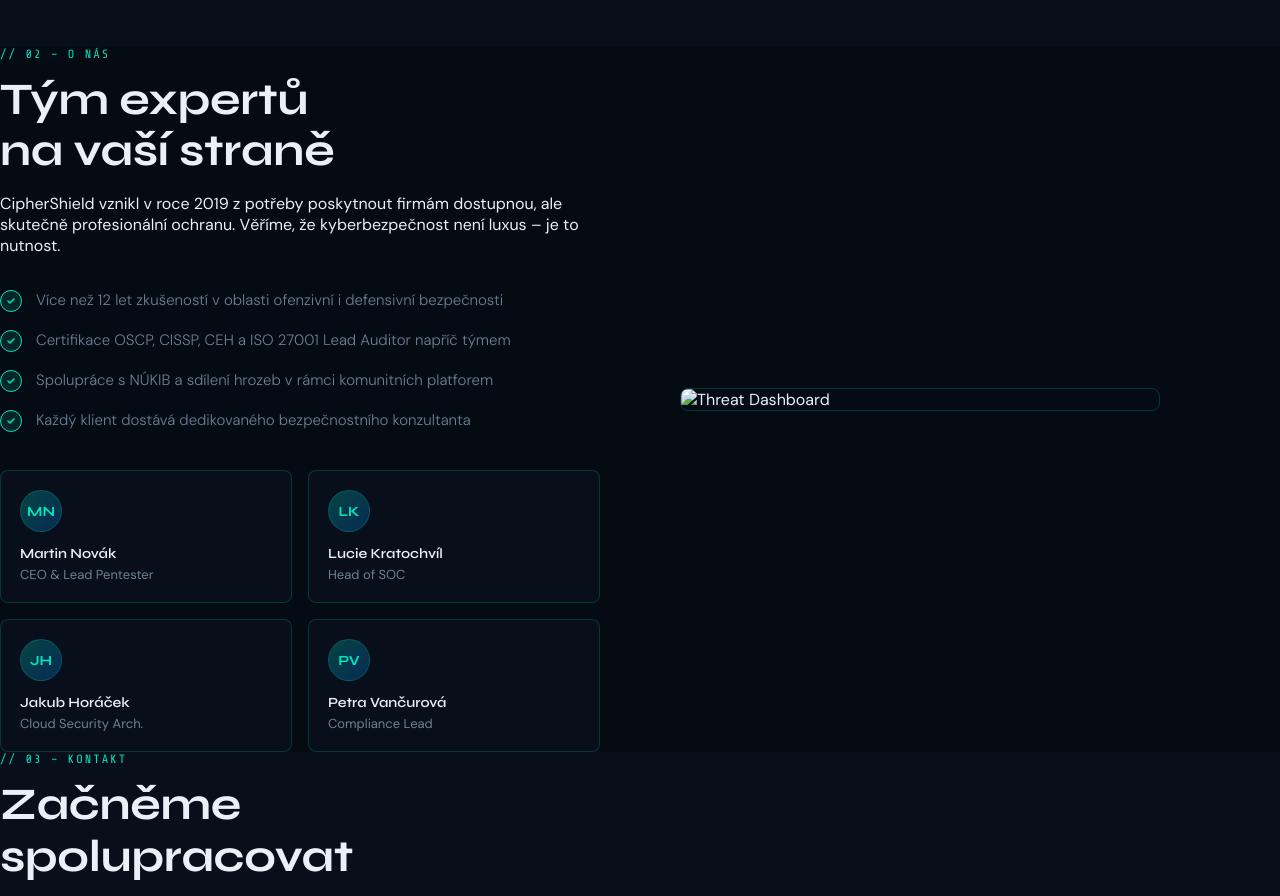
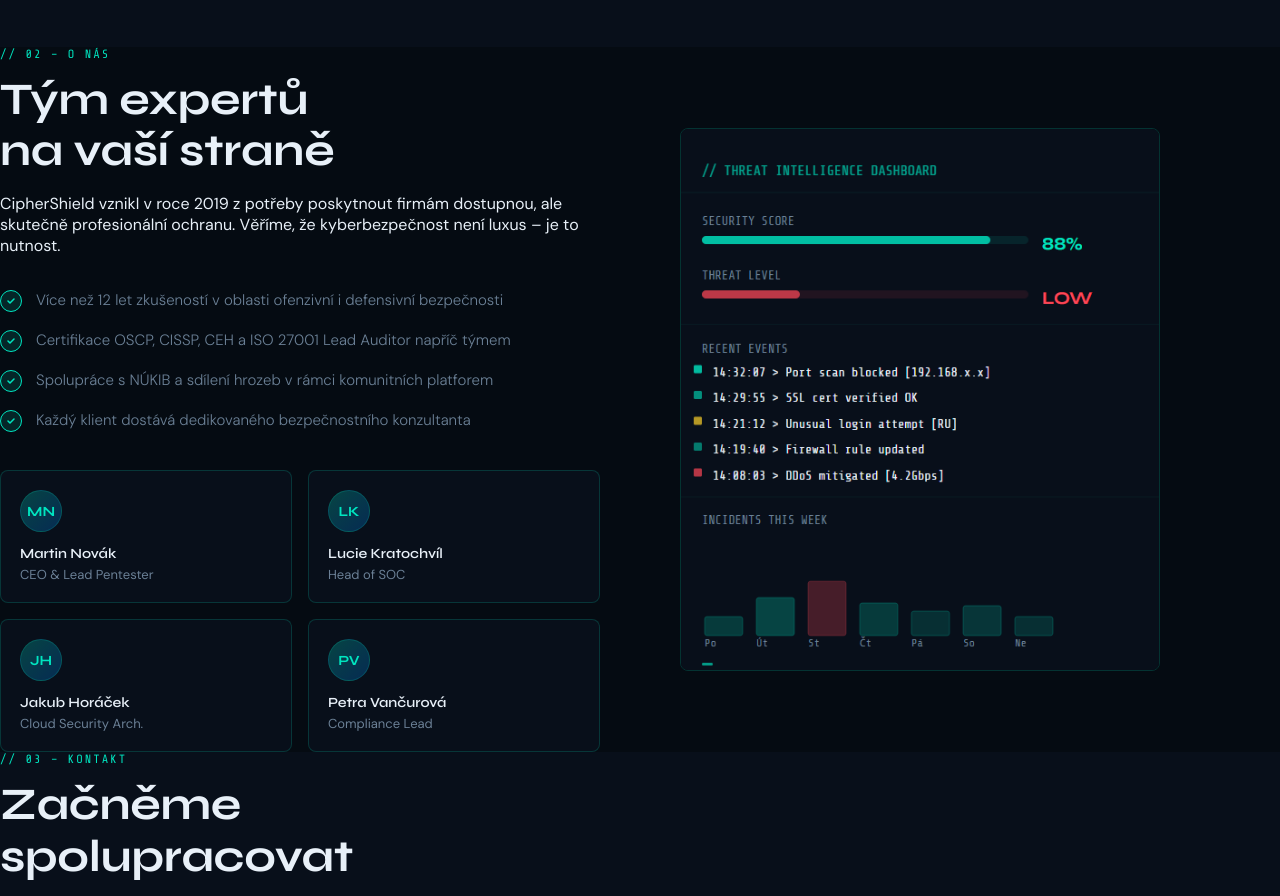
Before and after one commit to kodaqow/Cyber-Security-Start-Up, a website: page index.html in a window 1280 px wide. Shown: the part 1700-2596 px from the top of the page. Drawn offline with nearby package versions, Linux system fonts and the light colour scheme; the site is published under a folder, as on GitHub Pages, so addresses that start at the root find nothing.

Commit message:
Updated Version

```diff
--- a/index.html
+++ b/index.html
@@ -5,7 +5,7 @@
     <meta name="viewport" content="width=device-width, initial-scale=1.0">
     <title>CaipherShield – Cyber Security</title>
     <link rel="stylesheet" href="styles.css">
-    <link rel="icon" type="image/png" href="/assets/shield.png">
+    <link rel="icon" type="image/png" href="./assets/shield.png">
     <link href="https://fonts.googleapis.com/css2?family=Syne:wght@400;600;700;800&family=DM+Sans:ital,wght@0,300;0,400;0,500;1,300&family=Share+Tech+Mono&display=swap" rel="stylesheet">
     <link rel="stylesheet" href="https://cdnjs.cloudflare.com/ajax/libs/animate.css/4.1.1/animate.min.css"/>
 </head>
@@ -242,7 +242,7 @@
                 </div>
 
                 <div class="about-visual">
-                    <img src="/assets/threat_dashboard.png" alt="Threat Dashboard">
+                    <img src="./assets/threat_dashboard.png" alt="Threat Dashboard">
                 </div>
             </div>
         </div>
```
